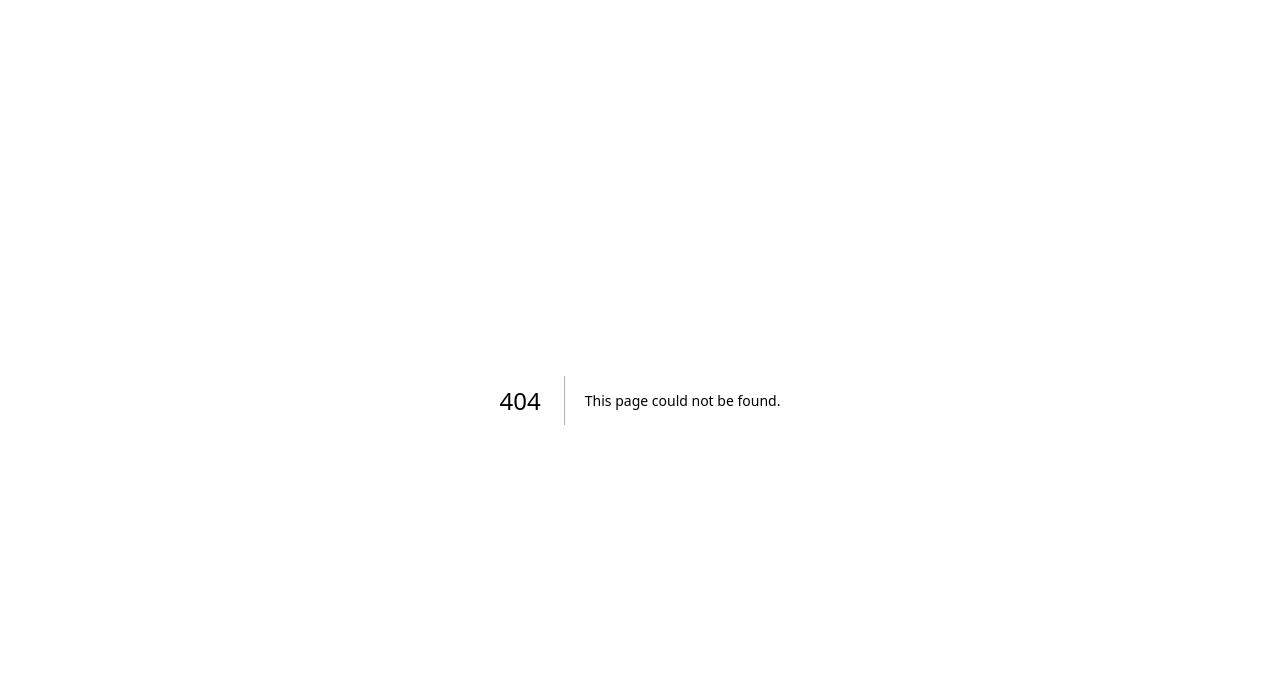
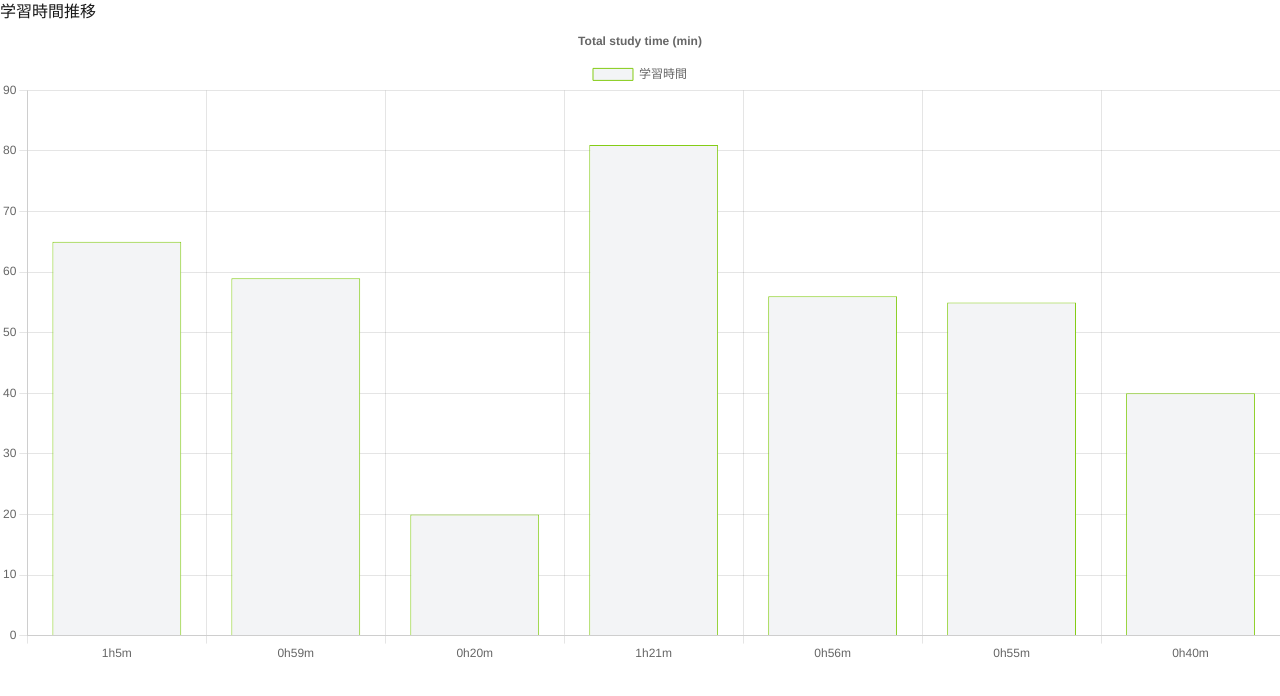
Before and after one commit to Marina-64/learning-timer-app, a Next.js app: page /stats in a window 1280 px wide. Before the commit this address had no page. Shown: the top 696 px of the page. Built offline with nearby package versions, Linux system fonts and the light colour scheme.

Commit message:
✨ ➕ Chart.jsの追加、学習記録グラフエリアの実装

```diff
--- a/package.json
+++ b/package.json
@@ -10,13 +10,17 @@
     "test": "echo \"No tests specified\" && exit 0"
   },
   "dependencies": {
+    "@types/react-chartjs-2": "^2.5.7",
     "autoprefixer": "^10.4.20",
+    "chart.js": "^4.4.4",
     "daisyui": "^4.12.10",
     "next": "14.2.8",
     "react": "^18",
+    "react-chartjs-2": "^5.2.0",
     "react-dom": "^18"
   },
   "devDependencies": {
+    "@types/chart.js": "^2.9.41",
     "@types/node": "^20",
     "@types/react": "^18",
     "@types/react-dom": "^18",
--- /dev/null
+++ b/src/components/BarChart.tsx
@@ -0,0 +1,59 @@
+import { Bar } from "react-chartjs-2";
+import {
+  Chart as ChartJS,
+  CategoryScale,
+  LinearScale,
+  BarElement,
+  Title,
+  Tooltip,
+  Legend,
+} from "chart.js";
+
+// Chart.jsに必要なスケールやエレメントを登録
+ChartJS.register(
+  CategoryScale,
+  LinearScale,
+  BarElement,
+  Title,
+  Tooltip,
+  Legend
+);
+
+const BarChart: React.FC = () => {
+  const hoursAndMinutes = [65, 59, 20, 81, 56, 55, 40]; // サンプルデータ(分)
+  const formattedLabels = hoursAndMinutes.map((minutes) => {
+    const hours = Math.floor(minutes / 60);
+    const remainingMinutes = minutes % 60;
+    return `${hours}h${remainingMinutes}m`;
+  });
+
+  const data = {
+    labels: formattedLabels, // フォーマットされたラベルを使用
+    datasets: [
+      {
+        label: "学習時間",
+        data: hoursAndMinutes, // 分のデータを使用
+        backgroundColor: "rgba(243, 244, 246, 1)",
+        borderColor: "rgba(132, 204, 22, 1)",
+        borderWidth: 1,
+      },
+    ],
+  };
+
+  const options = {
+    responsive: true,
+    plugins: {
+      legend: {
+        position: "top" as const,
+      },
+      title: {
+        display: true,
+        text: "Total study time (min)",
+      },
+    },
+  };
+
+  return <Bar data={data} options={options} />;
+};
+
+export default BarChart;
--- a/src/components/TimerWithProgress.Tsx
+++ b/src/components/TimerWithProgress.Tsx
@@ -1,5 +1,4 @@
 import { useState, useEffect } from "react";
-import { Chart } from "chart.js"; // Chart.jsをインポート
 
 const TimerWithProgress: React.FC = () => {
   const [timeLeft, setTimeLeft] = useState(1500); //25分（1500秒）
--- /dev/null
+++ b/src/pages/stats/index.tsx
@@ -0,0 +1,12 @@
+import BarChart from "@/components/BarChart";
+
+const Home: React.FC = () => {
+  return (
+    <>
+      <h1>学習時間推移</h1>
+      <BarChart />
+    </>
+  );
+};
+
+export default Home;
--- a/src/pages/timer/setting.tsx
+++ b/src/pages/timer/setting.tsx
@@ -0,0 +1,7 @@
+import React from "react";
+
+const TimerSetting: React.FC = () => {
+  return <div>TimerSetting</div>;
+};
+
+export default TimerSetting;
```
Also changed, not shown: 1 other file (tests, documents, lock files or other folders).
